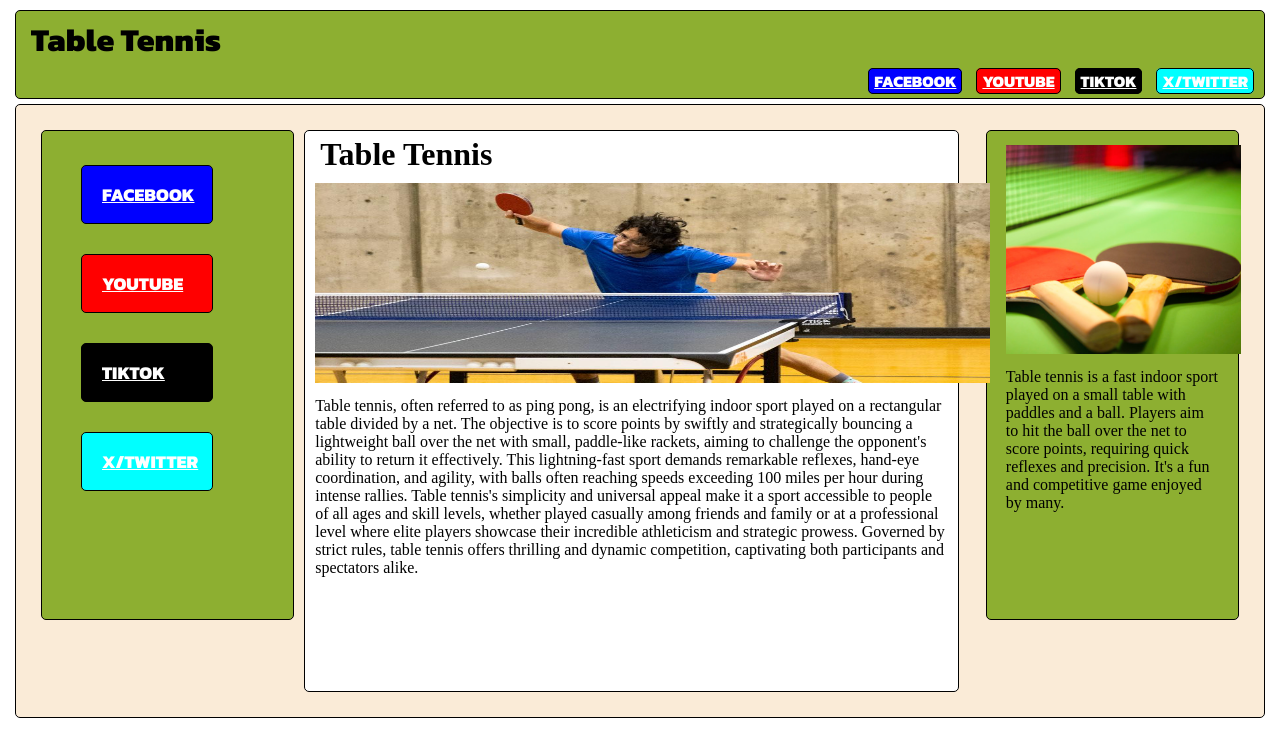
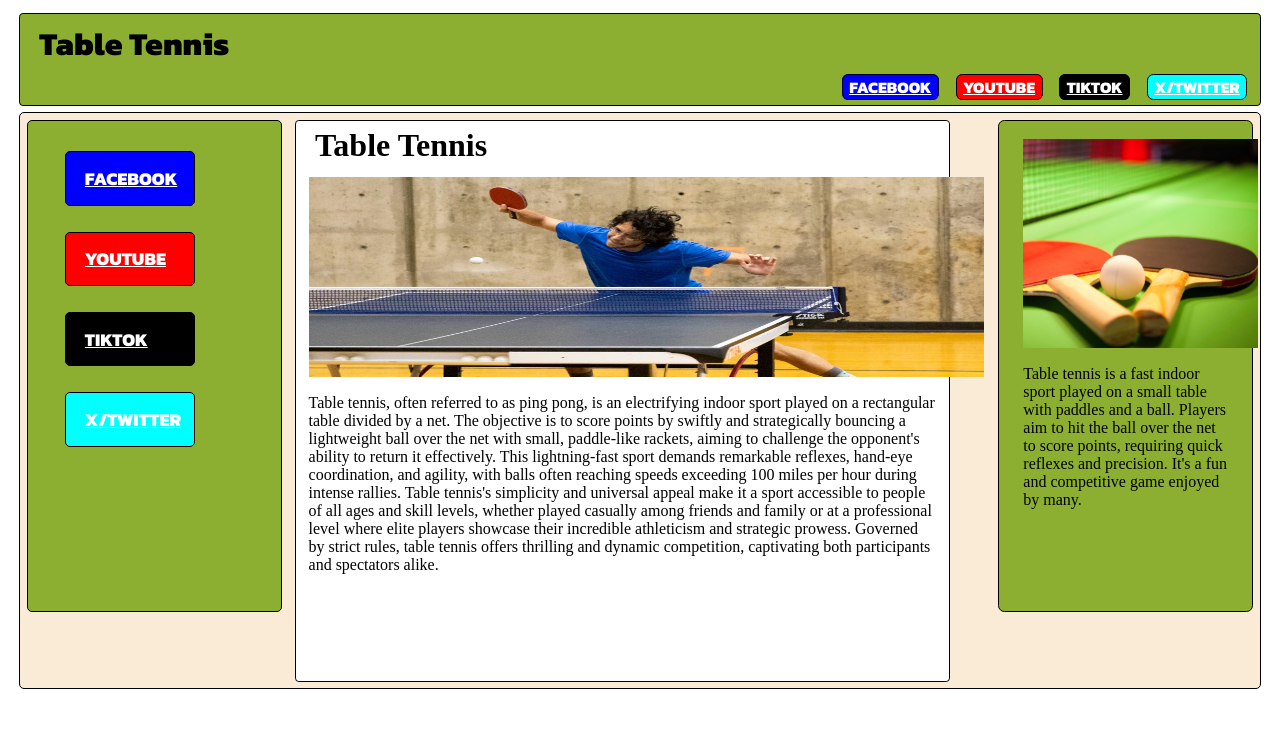
Before and after one commit to DenCzr/G1GFA1_Li_De_Marayag, a plain HTML site: page index.html in a window 1280 px wide. Drawn offline with Linux system fonts and the light colour scheme.

Commit message:
Add files via upload

```diff
--- a/style.css
+++ b/style.css
@@ -1,17 +1,17 @@
 @import url('https://fonts.googleapis.com/css2?family=Kanit:wght@800&display=swap');
 
 *{
-    padding: 0px;
-    margin: 5px;
+    padding: 0vw;
+    margin: .5vw;
 }
 .navbar{
     border: .1vw solid black;
-    border-radius: 5px;
+    border-radius: .3vw;
     background-color: rgb(141, 175, 49);
 }
 
 .BiggerBox{
-    padding: 20px;
+    padding: .2pvw;
     border: .1vw solid black;
     border-radius: 5px;
     background-color: antiquewhite;
@@ -20,7 +20,7 @@
 .BigBox{
     display: inline-block;
     border: .1vw solid black;
-    border-radius: 5px;
+    border-radius: .3vw;
     background-color: white;
     width: 51vw;
     height: 70vh;
@@ -31,7 +31,7 @@
     border-radius: 5px;
     float: left;
     display: inline-block;
-    padding: 4px;
+    padding: .4vw;
     height: 60vh;
     width: 19vw;
     border: .1vw solid black;
@@ -43,21 +43,21 @@
 
 .box_two{
     background-color: rgb(141, 175, 49);
-    border-radius: 5px;
+    border-radius: .5vw;
     float: right;
     display: inline-block;
-    padding: 4px;
+    padding: .4vw;
     height: 60vh;
     width: 19vw;
     border: .1vw solid black;
 }
 
 .links2{
-    margin: 30px;
-    padding: 15px;
+    margin: 2vw;
+    padding: 1vw;
     font-size: large;
     font-family: 'Kanit', sans-serif;
-    width: 100px;
+    width: 8vw;
     border: 1px solid black;
     border-radius: 5px;
     text-transform: uppercase;
@@ -72,8 +72,8 @@
 .links{
 
     font-family: 'Kanit', sans-serif;
-    border: 1px solid black;
-    border-radius: 5px;
+    border: .1vw solid black;
+    border-radius: .5vw;
     display: inline;
     text-transform: uppercase;
     transition: 0.8s;
```
